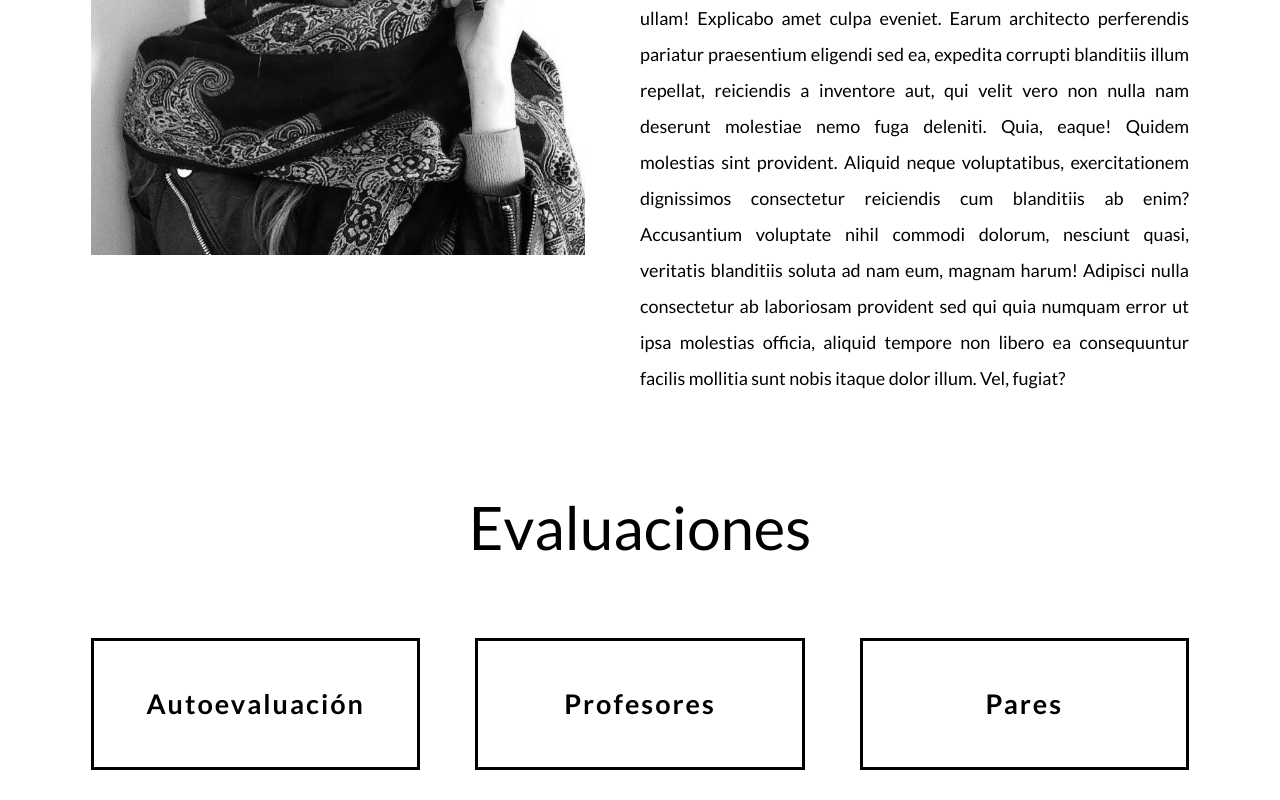
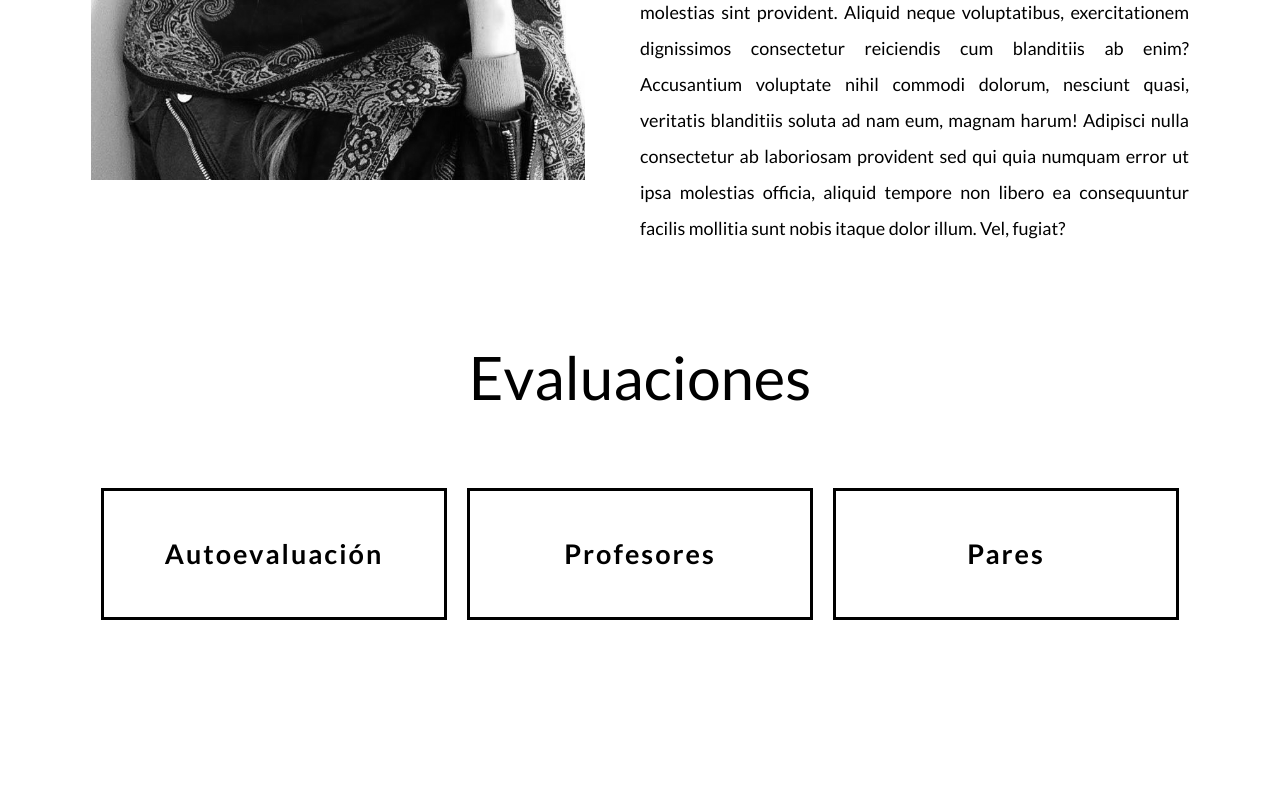
Before and after one commit to RhinoSoftwareDevelopment/IsabellaRestrepo, a website: page index.html in a window 1280 px wide. Shown: the part 533-1333 px from the top of the page. After the commit the page ends 1183 px from the top, so only its background shows below. Drawn offline with Linux system fonts and the light colour scheme.

Commit message:
Fixed bugs

```diff
--- a/index.html
+++ b/index.html
@@ -29,7 +29,7 @@
                 <img src="./images/headshot.jpg" alt="Isabella Restrepo" class="home__bw-image">
             </div>
             <div class="home__statement">
-                <h1 class="heading-primary heading-primary--main">Hi, I'm Isabella Restrepo</h1>
+                <h1 class="heading-primary">Hi, I'm Isabella Restrepo</h1>
                 <p class="paragraph">
                     Lorem ipsum, dolor sit amet consectetur adipisicing elit. Aliquid commodi, voluptates id sed
                     consequatur deleniti aperiam, cumque blanditiis officia deserunt, similique fugit obcaecati aut
@@ -47,17 +47,17 @@
             </div>
         </div>
     </main>
-    <section class="evaluaciones">
+    <section>
         <h1 class="u-center-text heading-primary heading-primary--main">Evaluaciones</h1>
-        <div class="container">
+        <div class="evaluaciones">
             <div class="evaluaciones__card  u-center-text">
-                <a class="btn btn--bg">Autoevaluación</a>
+                <a class="btn btn--bg"> <span class="evaluaciones__title">Autoevaluación</span></a>
             </div>
             <div class="evaluaciones__card u-center-text">
-                <a href="#" class="btn btn--bg">Profesores</a>
+                <a href="#" class="btn btn--bg"> <span class="evaluaciones__title">Profesores</span></a>
             </div>
             <div class="evaluaciones__card u-center-text">
-                <a class="btn btn--bg">Pares</a>
+                <a class="btn btn--bg"> <span class="evaluaciones__title">Pares</span></a>
             </div>
         </div>
     </section>
--- a/sass/base/_typography.scss
+++ b/sass/base/_typography.scss
@@ -18,11 +18,11 @@ body {
 .heading-primary {
     backface-visibility: hidden;
     margin-bottom: 6rem;
+    font-weight: 400;
 
     &--main {
         display: block;
         font-size: 6rem;
-        font-weight: 400;
 
         // @include respond(phone) {
         //     letter-spacing: 1rem;
--- a/sass/components/_button.scss
+++ b/sass/components/_button.scss
@@ -4,7 +4,7 @@
   &:visited {
     text-decoration: none;
     padding: 1.5rem 4rem;
-    display: inline-block;
+    display: block;
     transition: all 0.2s;
     position: relative;
     border: solid $color-black 3px;
--- a/sass/pages/_home.scss
+++ b/sass/pages/_home.scss
@@ -1,5 +1,4 @@
 .home {
-
   margin: 2rem 0;
 
   &__headshot {
@@ -17,20 +16,23 @@
 }
 
 .evaluaciones {
+  display: flex;
+  align-content: stretch;
+  max-width: 155rem;
+  width: 90%;
+  margin: 0 auto;
+  justify-content: space-between;
+
   &__card {
-        flex: 0 0 30%;
-        // background-color: $color-black;
-        // border: solid $color-black 3px;
-        // padding: 3rem 5rem;
+    flex: 1 1 0;
+    flex-grow: 1;
+    flex-basis: 0;
+    margin: 0 1rem;
   }
 
-    &__card-title {
-        // color: $color-white;
-        margin: auto;
-    }
-
-    &__icon {
-        color: linear-gradient(to right bottom, orangered, white);
-
+  &__title {
+      min-width: 40rem;
+    //   display: inline-block;
+    //   background-color: orangered;
   }
 }
```
Also changed, not shown: css/style.css. Lines whose indentation alone changed are shown as unchanged.
